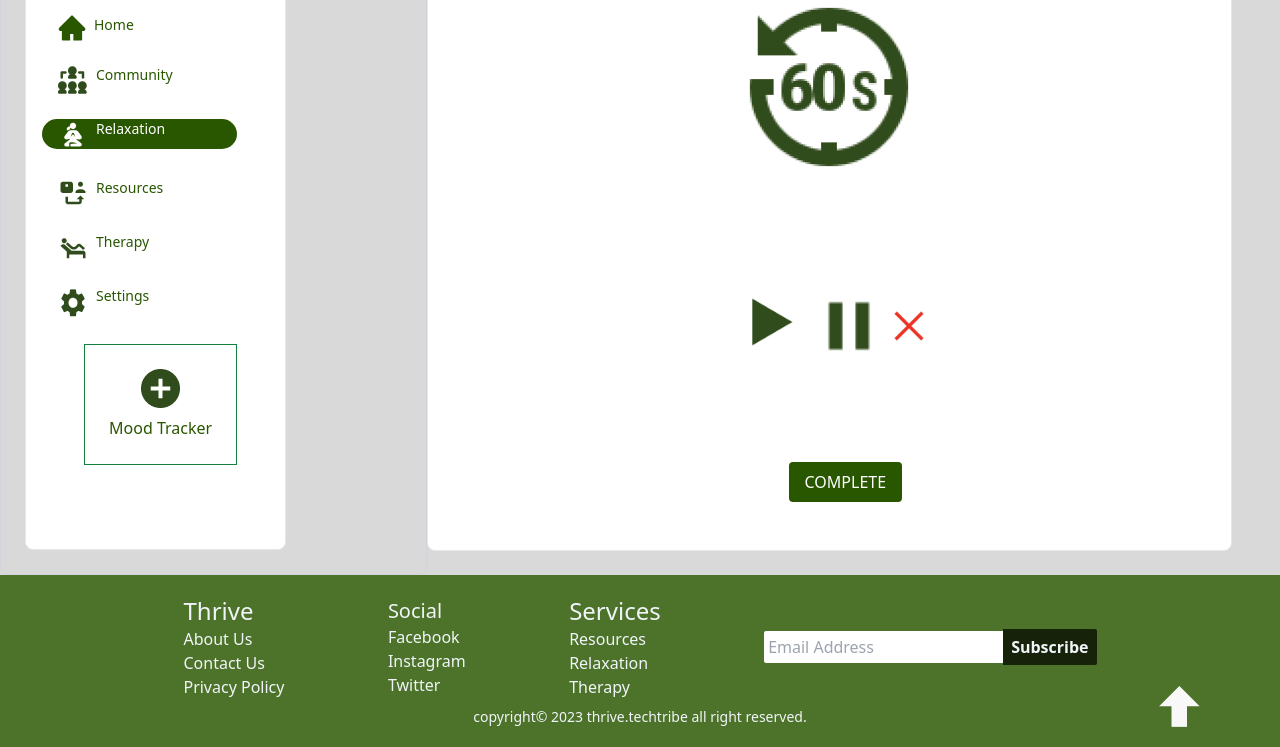
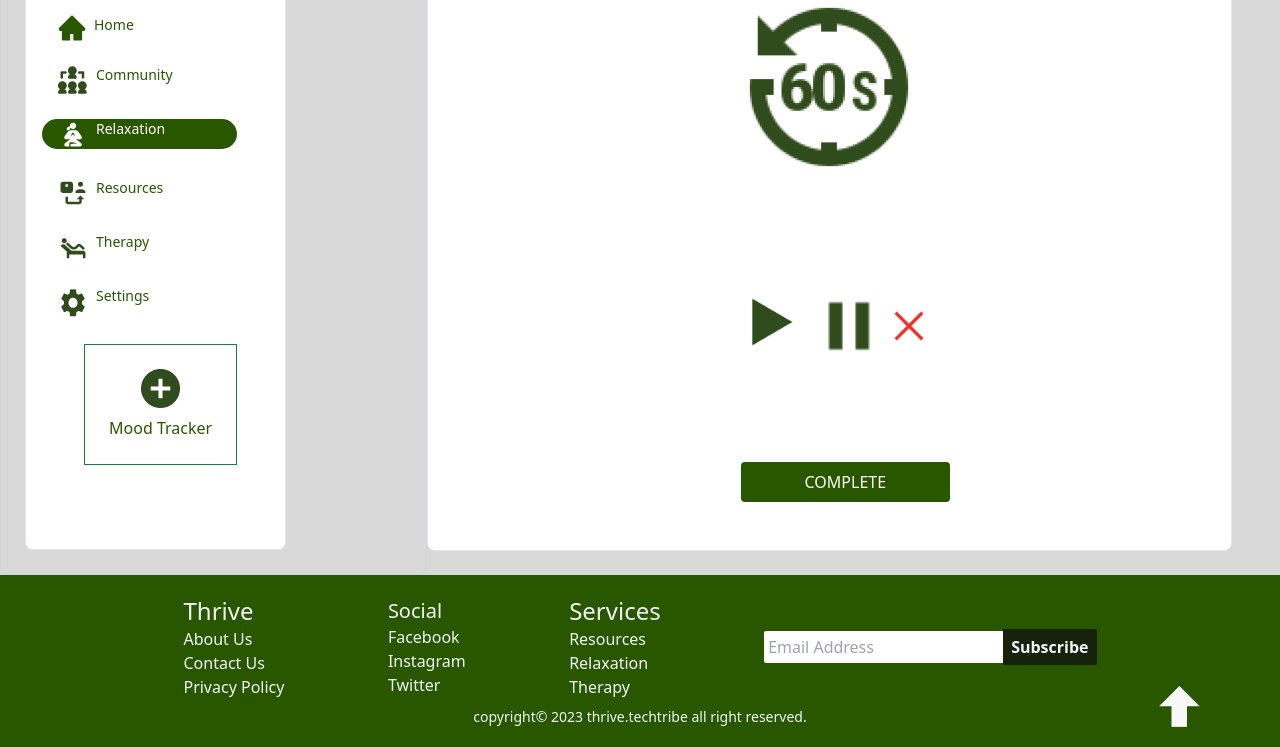
Before and after one commit to Peacesandy/Personalthrive, a website: page public/Frame29.html in a window 1280 px wide. Shown: the part 271-1018 px from the top of the page. Drawn offline with nearby package versions, Linux system fonts and the light colour scheme.

Commit message:
fimished the count down page

```diff
--- a/public/Frame29.html
+++ b/public/Frame29.html
@@ -117,7 +117,7 @@
                     </div>
 
                     <div class="mt-24 space-y-2">
-                        <button class="px-4 py-2 bg-[#295700] rounded text-[#fff] ml-8">COMPLETE</button>
+                        <button class="px-16 py-2 bg-[#295700] rounded text-[#fff] ml-8">COMPLETE</button>
                     </div>
 
                 </div>
@@ -128,7 +128,7 @@
      </section>
 
       <!--Footer-->
-     <footer class="w-full bg-[#4d732a] text-slate-100 px-20 py-5 flex flex-col items-center">
+     <footer class="w-full bg-[#295700] text-slate-100 px-20 py-5 flex flex-col items-center">
         <div class="w-full flex items-center justify-evenly mb-2">
             <div>
                 <span class="text-2xl font-body_text font-medium">Thrive</span>
```
